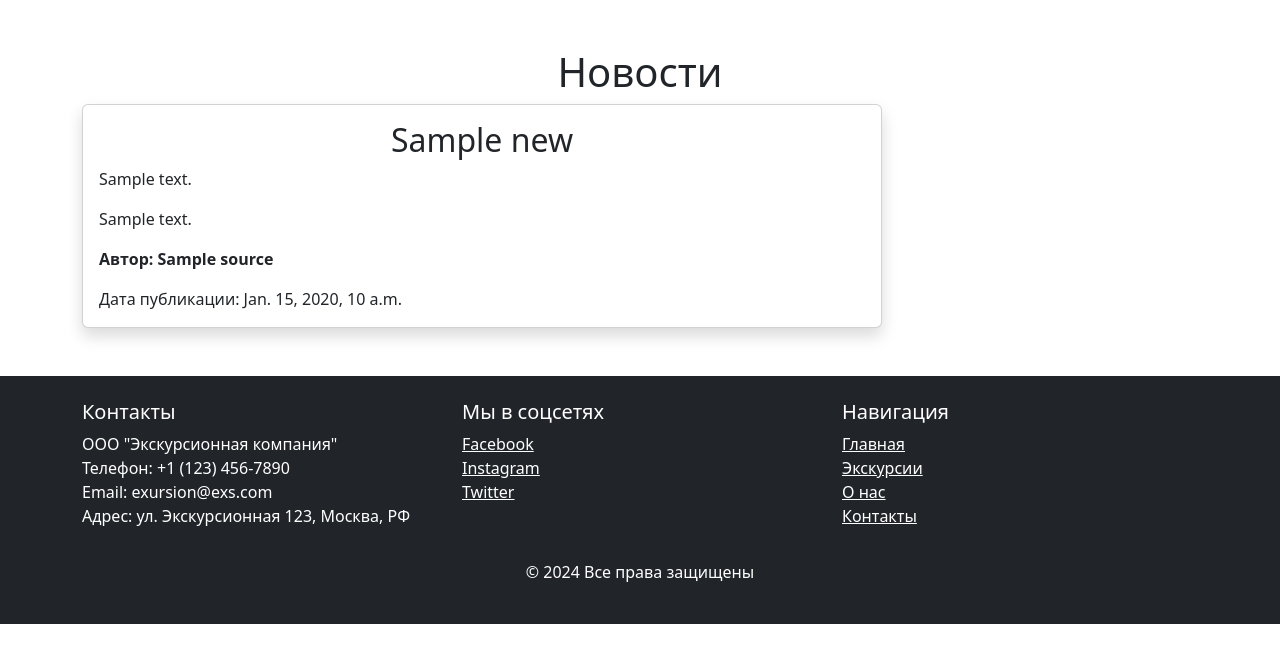
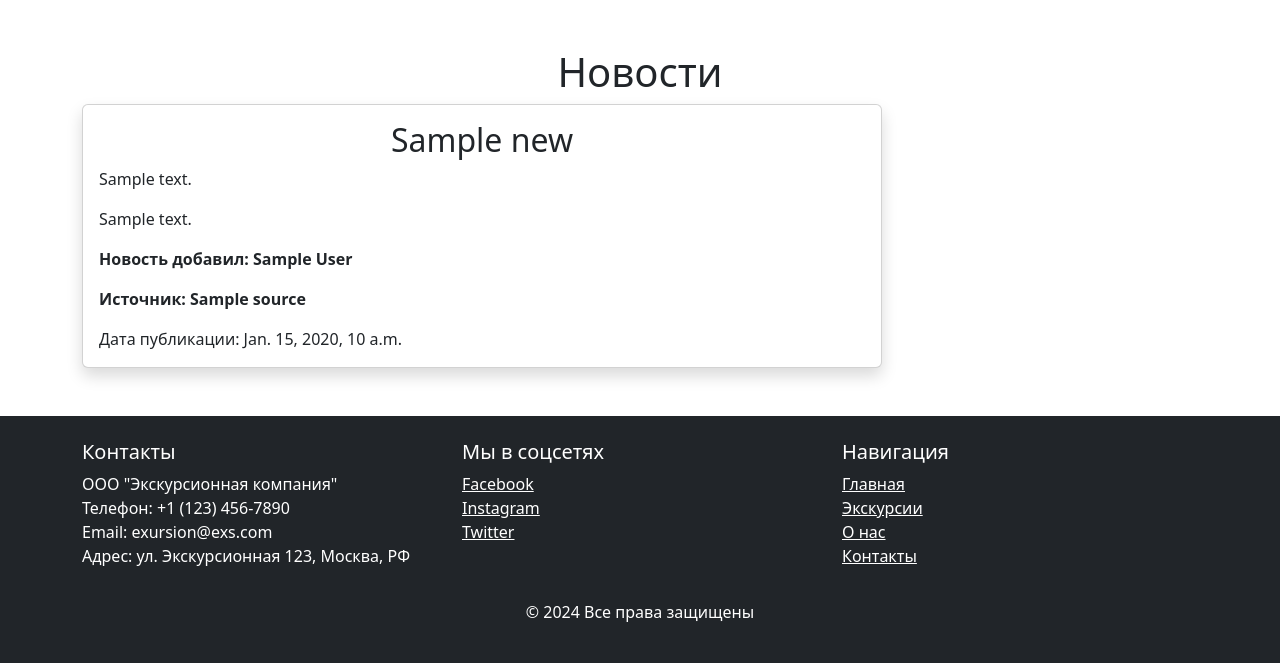
Before and after one commit to MBukharov/DJ01_django2, a Django app: template lesson2/news/templates/news/index_news.html in a window 1280 px wide. Shown: the part 56-719 px from the top of the page. Run offline with Django 3.2, Linux system fonts and the light colour scheme; the template is opened without the code that fills it: most values are stand-ins (such as "Sample title", 1, 10 or a date in 2020).

Commit message:
add author of news as ForeignKey to User model

```diff
--- a/lesson2/news/models.py
+++ b/lesson2/news/models.py
@@ -7,6 +7,7 @@ class News(models.Model):
     content = models.TextField('Новость')
     source = models.CharField('Источник',max_length=50,default='Пользователь')
     pub_date = models.DateTimeField('Дата публикации')
+    author = models.ForeignKey('auth.User', on_delete=models.CASCADE, verbose_name='Автор новости')
 
     def __str__(self):
         return self.title
--- a/lesson2/news/templates/news/index_news.html
+++ b/lesson2/news/templates/news/index_news.html
@@ -14,7 +14,10 @@
                         {{ new.content|safe }}
                     </p>
                     <p class="card-text">
-                        <b>Автор: {{ new.source }}</b>
+                        <b>Новость добавил: {{ new.author }}</b>
+                    </p>
+                    <p class="card-text">
+                        <b>Источник: {{ new.source }}</b>
                     </p>
                     <p class="card-text">
                         Дата публикации: {{ new.pub_date }}
```
Also changed, not shown: lesson2/news/migrations/0002_remove_news_author_news_source.py (added), lesson2/news/migrations/0003_news_author_alter_news_source.py (added).
